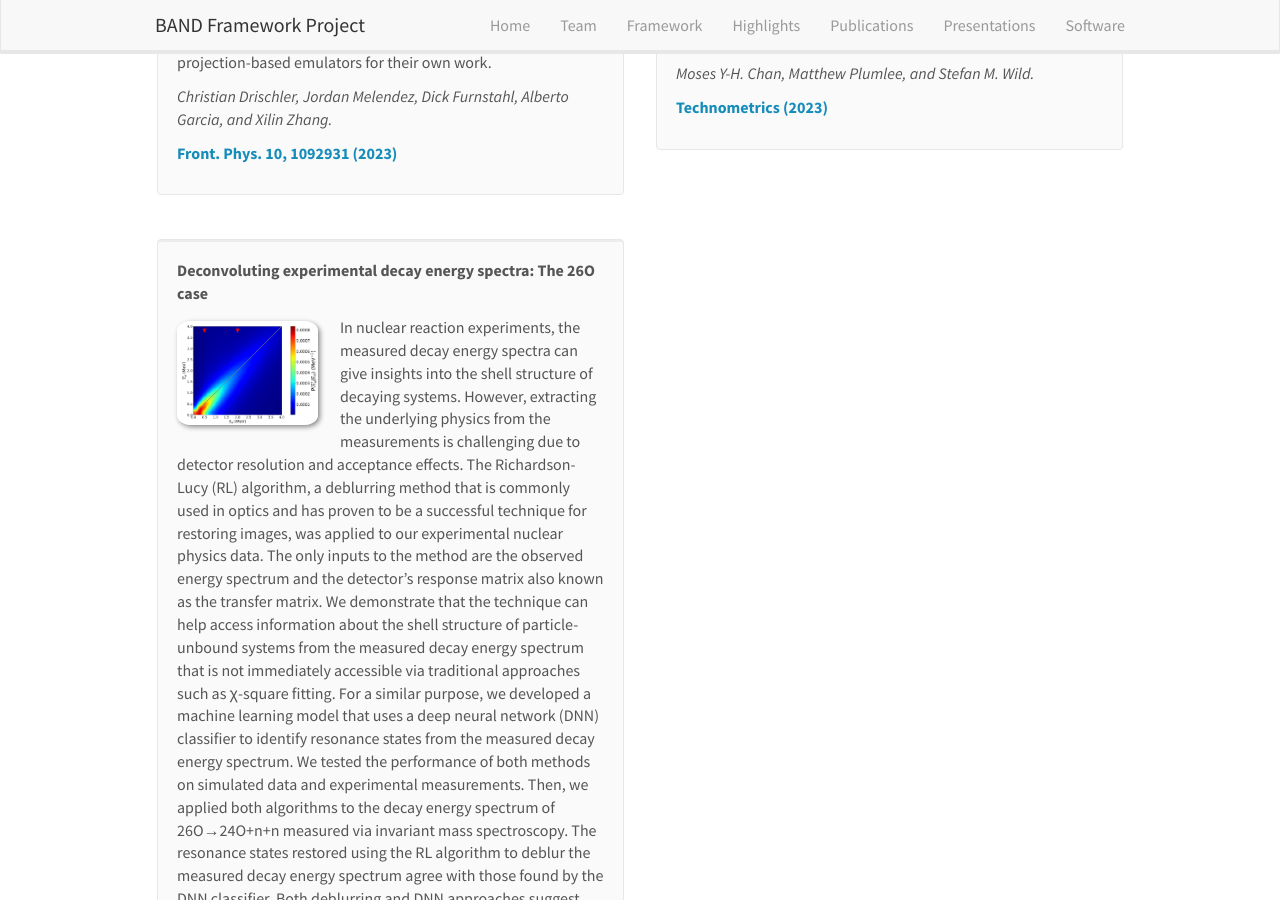
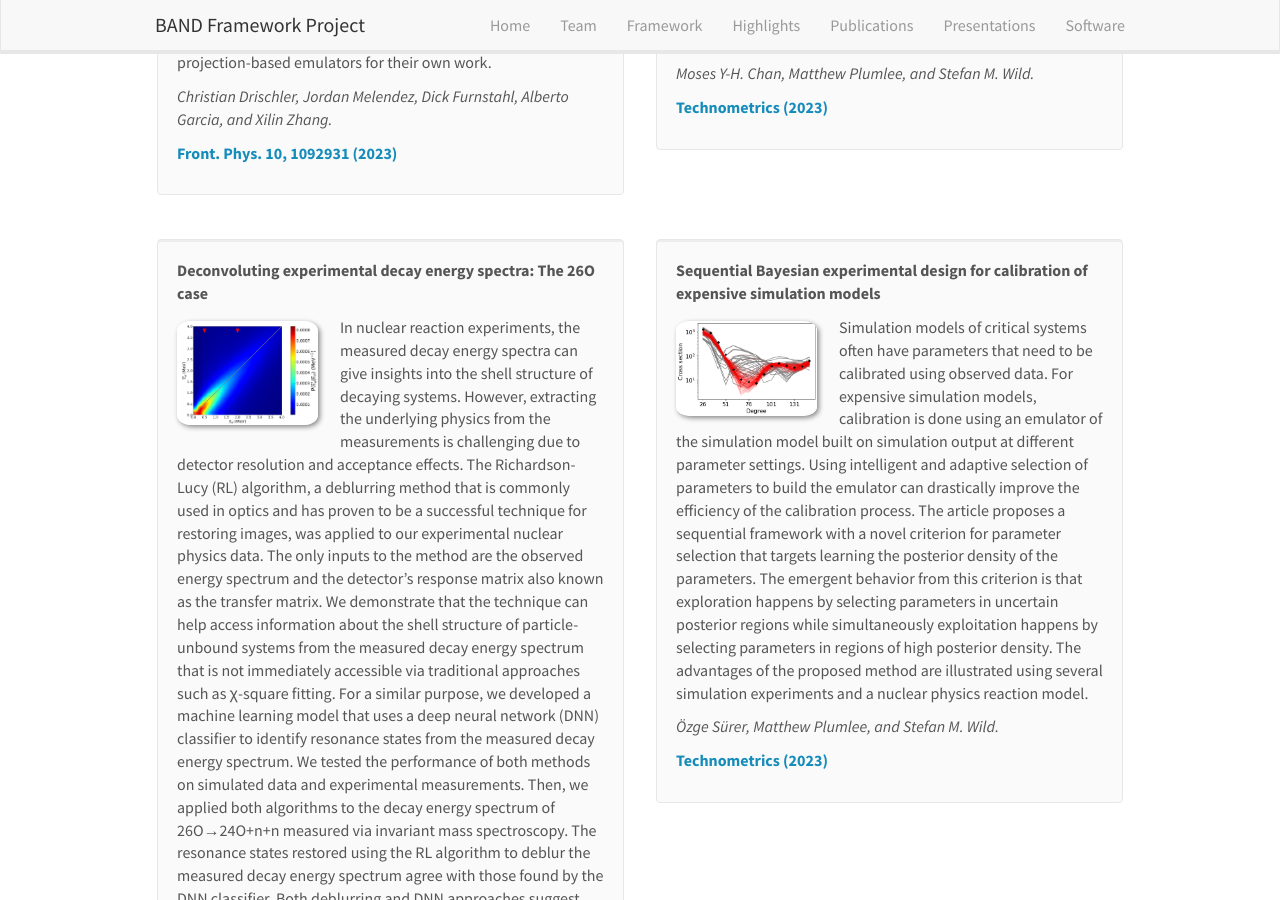
Before and after one commit to bandframework/bandframework.github.io, a Jekyll site: the page built from _pages/publications.md, in a window 1280 px wide and 900 px high, scrolled down 10397 px. Built offline with Jekyll 4.4.1, drawn with Linux system fonts in a browser that asks for light colours; nearby versions of some CDN libraries; some of the changed text lies outside the part shown.

Commit message:
Auto stash before checking out "origin/main"
Update pubs with Surer, Plumlee, Wild 2023

```diff
--- a/_data/publist.yml
+++ b/_data/publist.yml
@@ -679,3 +679,21 @@
     display: Phys.Rev.C 107.6 (2023)
   highlight: 1
   news2:
+
+- title: "Sequential Bayesian experimental design for calibration of expensive simulation models"
+  image: eivar_cs.png
+  description: >
+      Simulation models of critical systems often have parameters that need to be calibrated using observed data.
+      For expensive simulation models, calibration is done using an emulator of the simulation model built on simulation
+      output at different parameter settings. Using intelligent and adaptive selection of parameters to build the emulator
+      can drastically improve the efficiency of the calibration process. The article proposes a sequential framework with
+      a novel criterion for parameter selection that targets learning the posterior density of the parameters. The emergent
+      behavior from this criterion is that exploration happens by selecting parameters in uncertain posterior regions while
+      simultaneously exploitation happens by selecting parameters in regions of high posterior density. The advantages of
+      the proposed method are illustrated using several simulation experiments and a nuclear physics reaction model.
+  authors: Özge Sürer, Matthew Plumlee, and Stefan M. Wild.
+  link:
+    url: https://doi.org/10.1080/00401706.2023.2246157
+    display: Technometrics (2023)
+  highlight: 1
+  news2:
```
Also changed, not shown: images/pubpic/eivar_cs.png (added).
